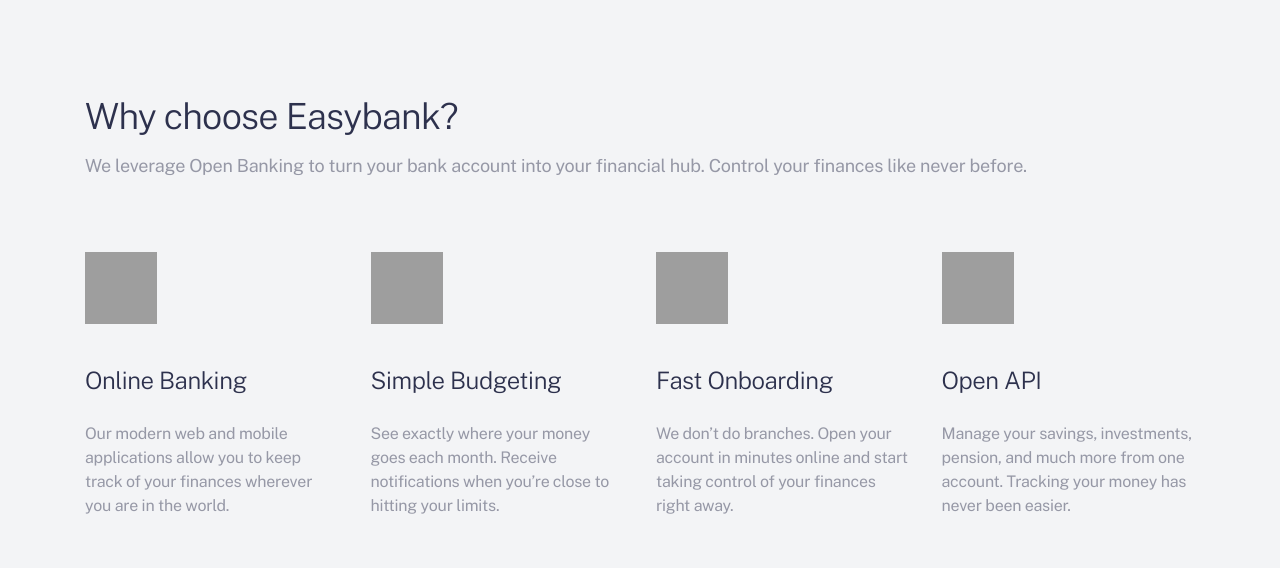
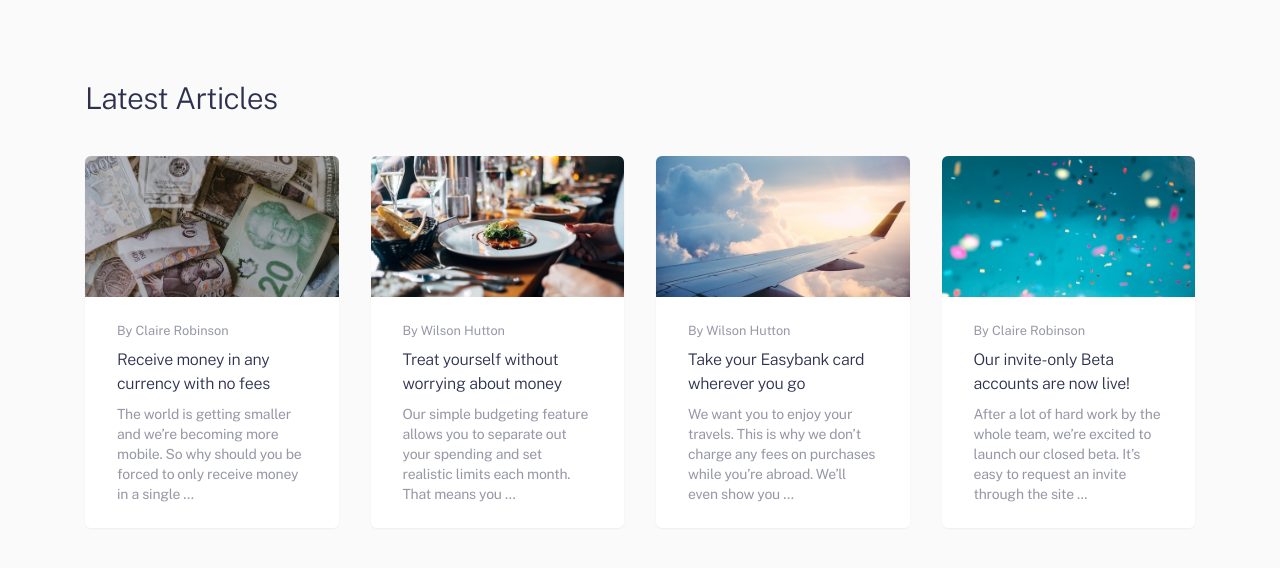
Before and after one commit to zetmosoma10/Easybank, a React (Vite) app: page / in a window 1280 px wide. Shown: the top 568 px of the page. Built offline with nearby package versions, Linux system fonts and the light colour scheme; grey boxes are pictures that could not be loaded.

Commit message:
build Article section

```diff
--- a/src/App.jsx
+++ b/src/App.jsx
@@ -7,7 +7,7 @@
 function App() {
   return (
     <section className="font-Public_sans ">
-      <Features />
+      <Articles />
     </section>
   );
 }
--- a/src/components/ArticleCard.jsx
+++ b/src/components/ArticleCard.jsx
@@ -1,5 +1,21 @@
-const ArticleCard = () => {
-  return <div>ArticleCard</div>;
+const ArticleCard = ({ item }) => {
+  return (
+    <div className="overflow-hidden rounded-md shadow-sm">
+      <img className="object-cover aspect-1.8/1 " src={item.img} alt="" />
+      <div className="py-6 px-8 bg-white aspect-1.8/1">
+        <small className="block text-Grayish_Blue">By {item.author}</small>
+        <a
+          className="text-base text-Dark_Blue tracking-[-0.29px] font-light
+          mt-2 block hover:text-Lime_Green cursor-pointer duration-200 "
+        >
+          {item.title}
+        </a>
+        <p className="text-sm tracking-[-0.2px] text-Grayish_Blue mt-2">
+          {item.text}
+        </p>
+      </div>
+    </div>
+  );
 };
 
 export default ArticleCard;
--- a/src/constant.js
+++ b/src/constant.js
@@ -1,27 +1,58 @@
 import onlineIcon from "./assets/icon-online.svg";
-import onBoardingIcon from "/src/assets/icon-onboarding.svg";
-import budgetIcon from "/src/assets/icon-budgeting.svg";
-import apiIcon from "/src/assets/icon-api.svg";
+import onBoardingIcon from "./assets/icon-onboarding.svg";
+import budgetIcon from "./assets/icon-budgeting.svg";
+import apiIcon from "./assets/icon-api.svg";
+import currencyImg from "./assets/image-currency.jpg";
+import confettiImg from "./assets/image-confetti.jpg";
+import planeImg from "./assets/image-plane.jpg";
+import restaurantImg from "./assets/image-restaurant.jpg";
 
 export const featureData = [
   {
-    icon: { onlineIcon },
+    icon: onlineIcon,
     header: "Online Banking",
     text: "Our modern web and mobile applications allow you to keep track of your finances wherever you are in the world.",
   },
   {
-    icon: { budgetIcon },
+    icon: budgetIcon,
     header: "Simple Budgeting",
     text: "See exactly where your money goes each month. Receive notifications when you’re close to hitting your limits.",
   },
   {
-    icon: { onBoardingIcon },
+    icon: onBoardingIcon,
     header: "Fast Onboarding",
     text: "We don’t do branches. Open your account in minutes online and start taking control of your finances right away.",
   },
   {
-    icon: { apiIcon },
+    icon: apiIcon,
     header: "Open API",
     text: "Manage your savings, investments, pension, and much more from one account. Tracking your money has never been easier.",
   },
 ];
+
+export const articleData = [
+  {
+    author: "Claire Robinson",
+    img: currencyImg,
+    title: "Receive money in any currency with no fees",
+    text: "The world is getting smaller and we’re becoming more mobile. So why should you be forced to only receive money in a single …",
+  },
+  {
+    author: "Wilson Hutton",
+    img: restaurantImg,
+    title: "Treat yourself without worrying about money",
+    text: "Our simple budgeting feature allows you to separate out your spending and set realistic limits each month. That means you …",
+  },
+  {
+    author: "Wilson Hutton",
+    img: planeImg,
+    title: "Take your Easybank card wherever you go",
+    text: "We want you to enjoy your travels. This is why we don’t charge any fees on purchases while you’re abroad. We’ll even show you …",
+  },
+  {
+    author: "Claire Robinson",
+    img: confettiImg,
+    title: "Our invite-only Beta accounts are now live!",
+    text: "After a lot of hard work by the whole team, we’re excited to launch our closed beta. It’s easy to request an invite through the site ...",
+  },
+];
--- a/src/sections/Articles.jsx
+++ b/src/sections/Articles.jsx
@@ -1,5 +1,21 @@
+import ArticleCard from "../components/ArticleCard";
+import { articleData } from "../constant";
+
 const Articles = () => {
-  return <div>Articles</div>;
+  return (
+    <section className="bg-Very_Light_Gray py-20">
+      <div className="max-container">
+        <h2 className="font-light text-3xl text-center md:text-left text-Dark_Blue tracking-[-0.57px]">
+          Latest Articles
+        </h2>
+        <div className="mt-8 md:mt-10 grid gap-y-6 gap-x-8 grid-cols-auto-fit_cols">
+          {articleData.map((item) => (
+            <ArticleCard key={item.title} item={item} />
+          ))}
+        </div>
+      </div>
+    </section>
+  );
 };
 
 export default Articles;
--- a/tailwind.config.js
+++ b/tailwind.config.js
@@ -6,6 +6,9 @@
       Public_sans: ["Public Sans", "sans-serif"],
     },
     extend: {
+      aspectRatio: {
+        "1.8/1": "1.8 / 1",
+      },
       colors: {
         // Primary
         Dark_Blue: "hsl(233, 26%, 24%)",
```
